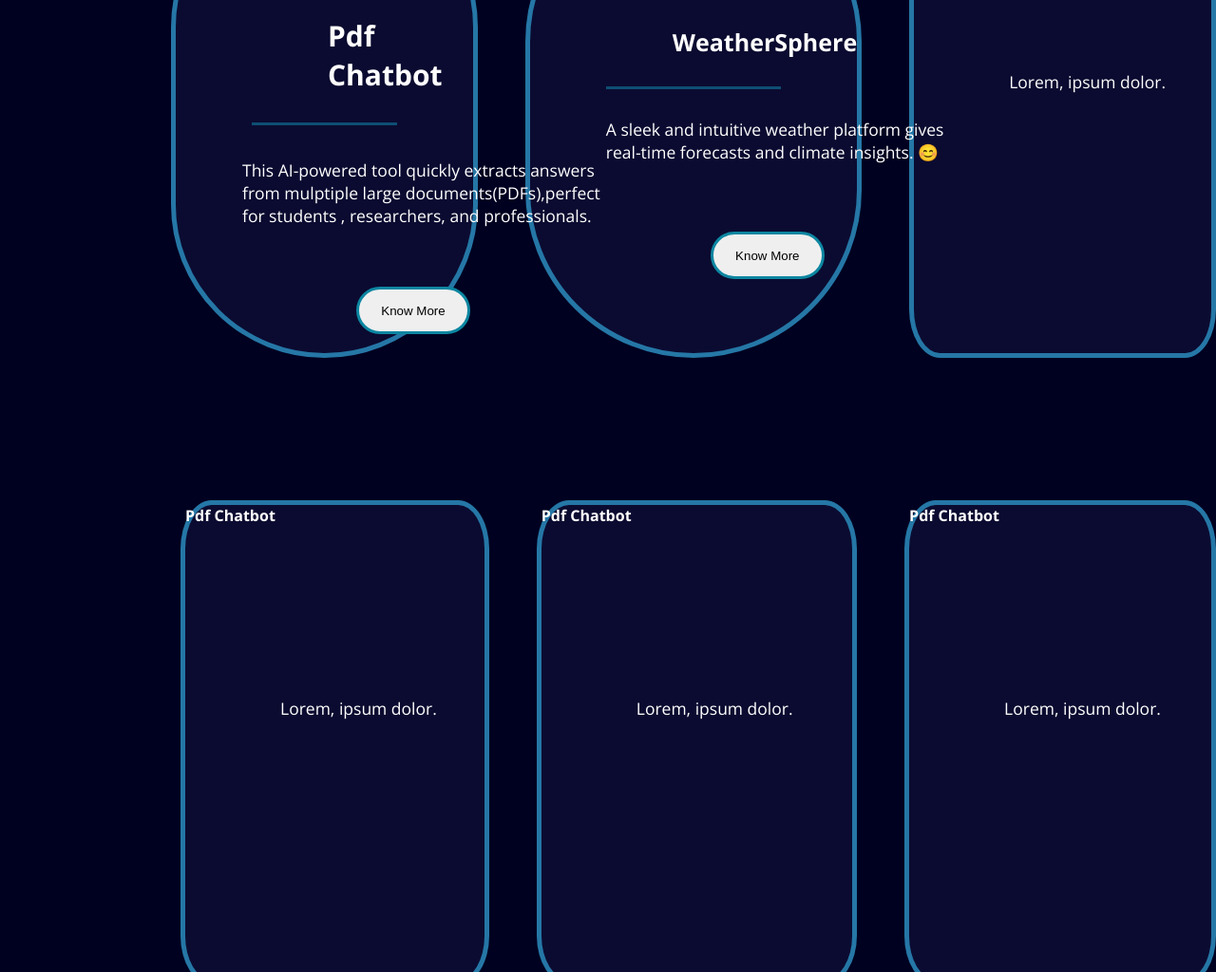
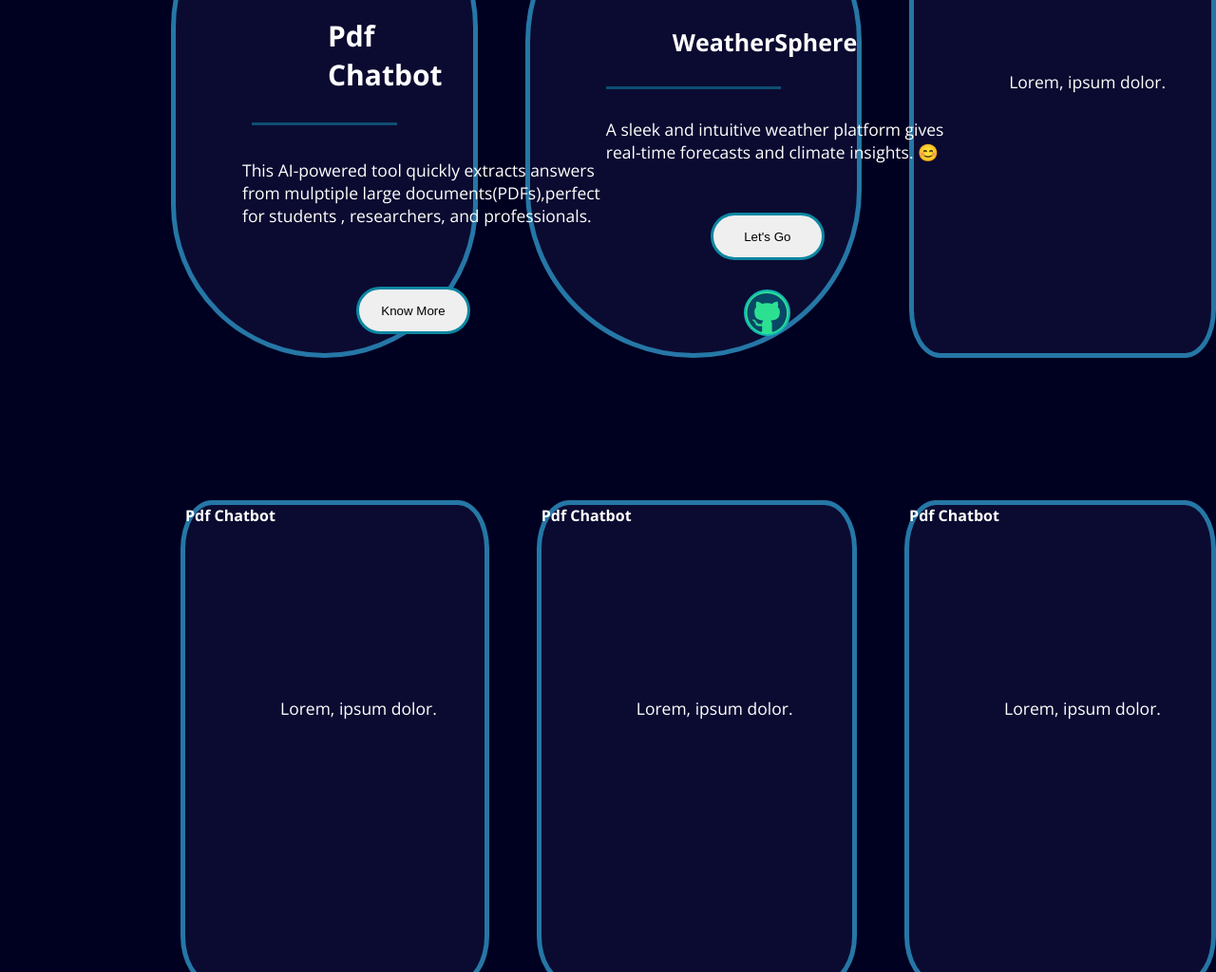
Before and after one commit to Sourishharh/Protfolio, a plain HTML site: page index.html in a window 1280 px wide. Shown: the part 3411-4435 px from the top of the page at 95% size. Drawn offline with nearby package versions, Linux system fonts and the light colour scheme.

Commit message:
all changes

```diff
--- a/index.html
+++ b/index.html
@@ -297,7 +297,13 @@
                     <p>A sleek and intuitive weather platform gives <br> real-time forecasts and climate insights.
                          😊</p>
                     <a href="http://">
-                        <button type="button">Know More</button>
+                        <button type="button">Let's Go</button>
+                    </a>
+                    <a href="https://github.com/Sourishharh/WeatherSphere" target="_blank">
+                        <span id="icons">
+                            <i class="fa-brands fa-github"></i>
+                        </span>
+
                     </a>
                 </div>
 
--- a/style.css
+++ b/style.css
@@ -898,6 +898,8 @@ main hr{
     border: 5px solid rgb(37, 119, 166);
     background-color:rgb(11, 11, 49);
     border-radius: 500px;
+    transition-property: all;
+    transition-duration: 2s;
 }
 
 .Box-layer1 img{
@@ -924,7 +926,11 @@ main hr{
     margin-left: 70px;
     margin-top: -5px;
 }
+.Box-layer1:hover{
 
+    background-color: #3b73c7;
+    transform: translateY(-55px);
+}
 .Box-layer1 button{
 
     margin-top: 130px;
@@ -942,6 +948,8 @@ main hr{
     border: 5px solid rgb(37, 119, 166);
     background-color:rgb(11, 11, 49);
     border-radius: 500px;
+    transition-property: all;
+    transition-duration: 2s;
 }
 .Box-layer2 img{
     height: 100px;
@@ -964,13 +972,49 @@ main hr{
     margin-top: -10px;
     margin-left: 80px;
 }
+.Box-layer2:hover{
+
+    background-color: #3b73c7;
+    transform: translateY(-55px);
+}
 .Box-layer2 button{
-    margin-top: 110px;
+    margin-top: 90px;
     margin-left: 190px;
     height: 50px;
     width: 120px;
     border: 3px solid #0c86a1;
     border-radius: 50px;
+}
+ #icons{
+    display: block;
+    margin-top: 40px;
+    margin-left: 225px;
+    height: 35px;
+    width: 35px;
+
+}
+#icons i {
+    display: flex;
+    justify-content: center;
+    align-items: center;
+    margin-top: -9px;
+    border: 2px solid rgb(18, 181, 178);
+    background-color: rgb(18, 181, 178);
+    border-radius: 50%;
+    height: 45px;
+    width: 45px;
+    font-size: 43px;
+}
+
+#icons i:hover{
+    background-color: #2ce092;
+}
+#icons i {
+    background-color: #2ce092;
+    color: rgb(9, 71, 102); /* Ensures icon remains visible */
+}
+.Box-layer2 a{
+    text-decoration: none;
 }
 .Box-layer3{
 
```
